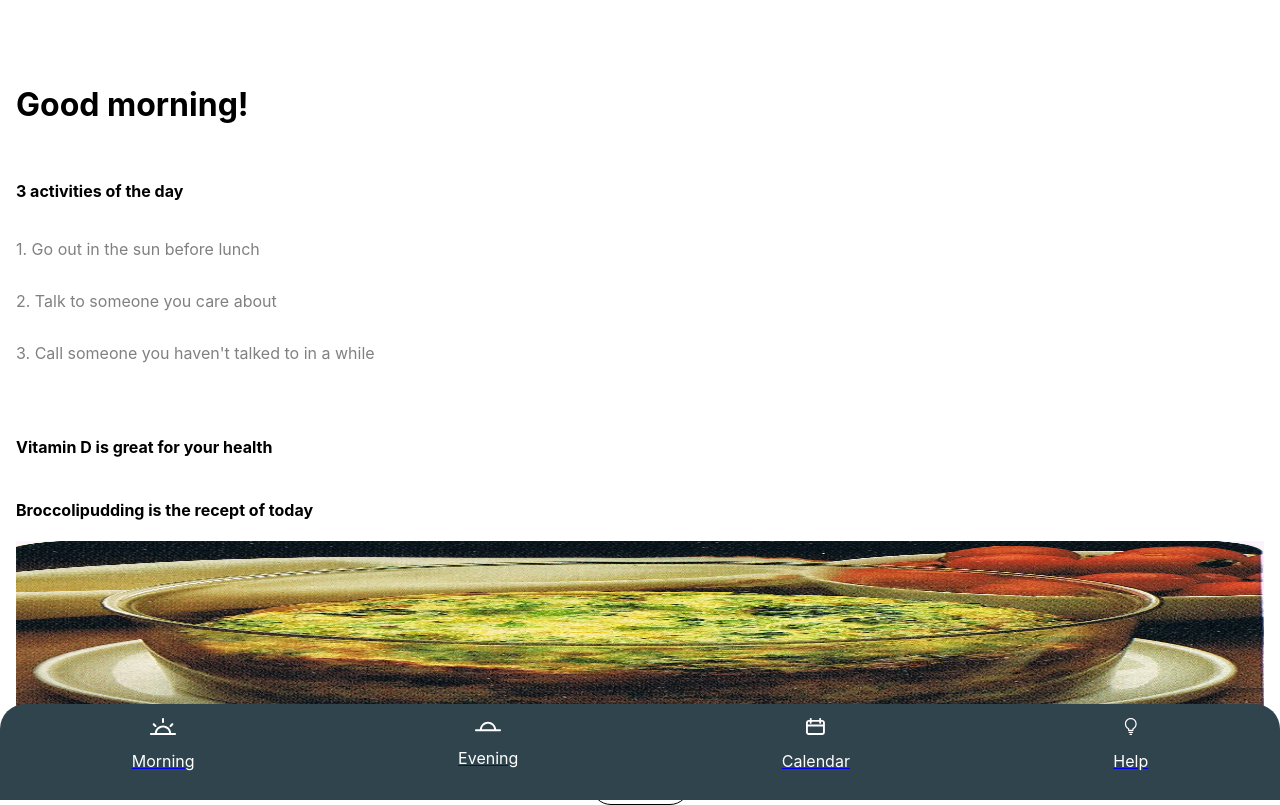
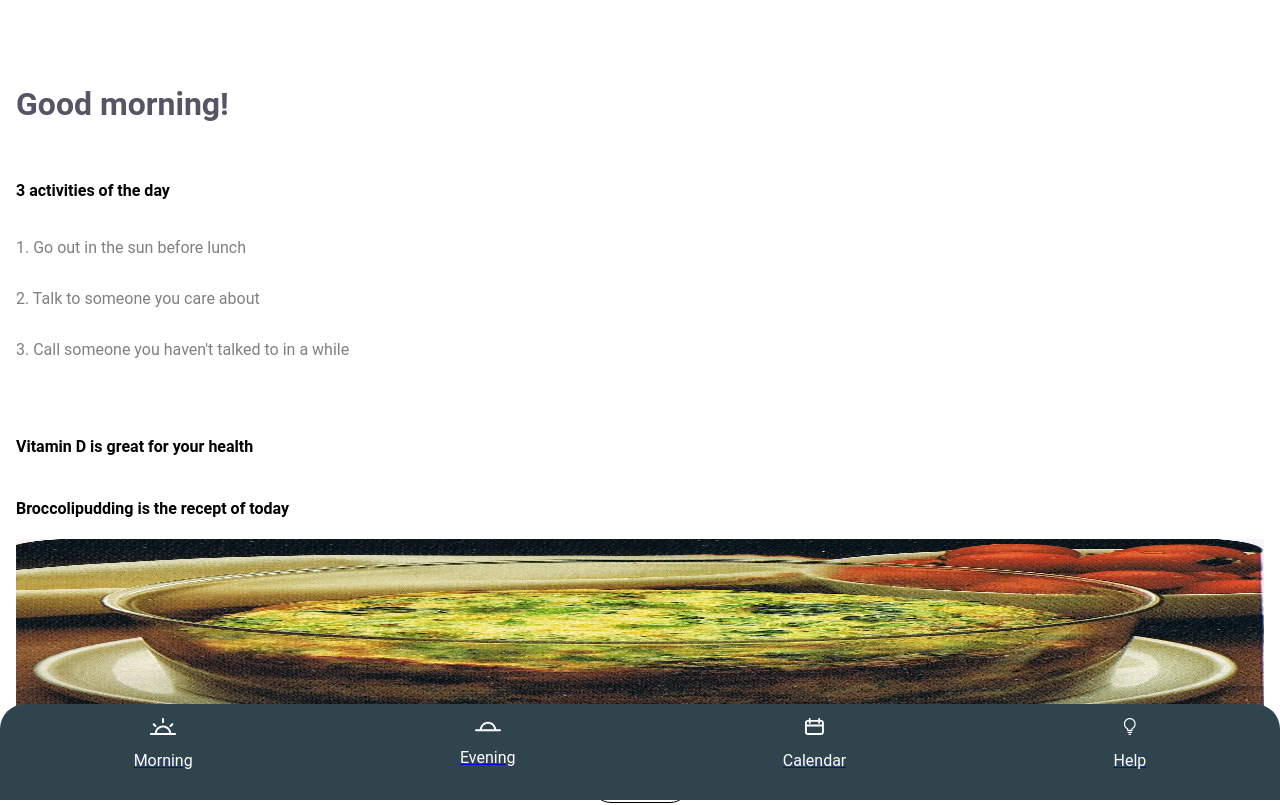
Before and after one commit to SimonTakman/Illia, a React (Create React App) app in the folder frontend/: page / in a window 1280 px wide. Built offline with nearby package versions, Linux system fonts and the light colour scheme.

Commit message:
Implement design

```diff
--- a/frontend/src/index.css
+++ b/frontend/src/index.css
@@ -1,13 +1,11 @@
 body {
   margin: 0;
-  font-family: -apple-system, BlinkMacSystemFont, 'Segoe UI', 'Roboto', 'Oxygen',
-    'Ubuntu', 'Cantarell', 'Fira Sans', 'Droid Sans', 'Helvetica Neue',
-    sans-serif;
+  font-family: "Roboto";
   -webkit-font-smoothing: antialiased;
   -moz-osx-font-smoothing: grayscale;
 }
 
 code {
-  font-family: source-code-pro, Menlo, Monaco, Consolas, 'Courier New',
+  font-family: source-code-pro, Menlo, Monaco, Consolas, "Courier New",
     monospace;
 }
--- a/frontend/src/routes/Home.styles.ts
+++ b/frontend/src/routes/Home.styles.ts
@@ -17,6 +17,9 @@ export const Content = styled.div`
 `;
 
 export const Title = styled.h1`
+  font-family: "Roboto";
+  font-weight: 700;
+  color: #565566;
   margin-bottom: 32px;
 `;
 
@@ -57,3 +60,5 @@ export const FoodImage = styled.img`
 export const TabBarWrapper = styled.div`
   grid-row-start: 3;
 `;
+
+export const TitleWrapper = styled.div``;
--- a/frontend/src/routes/Home.tsx
+++ b/frontend/src/routes/Home.tsx
@@ -12,7 +12,7 @@ import {
   InspirationTitle,
   ButtonWrapper,
   FoodImage,
-  TabBarWrapper,
+  TitleWrapper,
 } from "./Home.styles";
 import { Link } from "react-router-dom";
 import { TabBar } from "../components/TabBar";
@@ -22,7 +22,9 @@ export const Home = (props: any) => {
   return (
     <Wrapper>
       <Content>
+        <TitleWrapper>
         <Title>Good morning!</Title>
+        </TitleWrapper>
         <ActivityWrapper>
           <ActivityTitle>3 activities of the day</ActivityTitle>
           <ActivityItemList>
```
